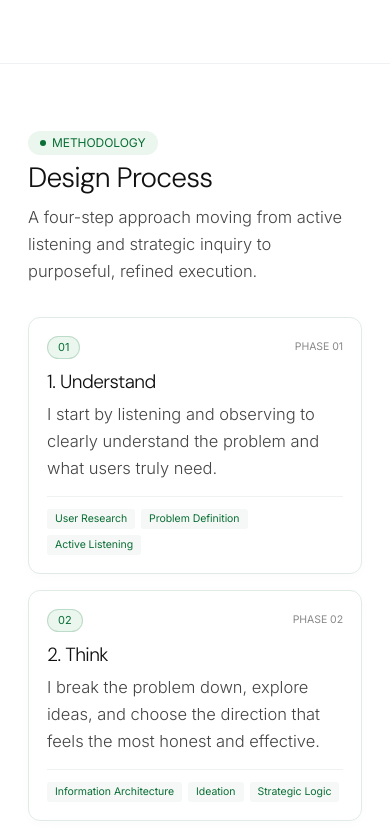
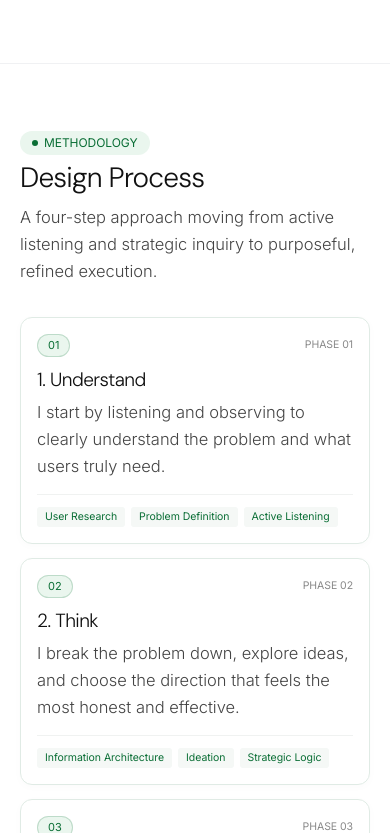
Before and after one commit to suryadzns-droid/suryadzns, a React (Vite) app: page / in a window 390 px wide. Shown: the part 2411-3244 px from the top of the page. Built offline with nearby package versions, Linux system fonts and the light colour scheme.

Commit message:
Restore design process padding with rounded corners and keep responsive milestone snapping

```diff
--- a/src/components/process/DesignProcessSection.tsx
+++ b/src/components/process/DesignProcessSection.tsx
@@ -135,7 +135,7 @@ export const DesignProcessSection: React.FC = () => {
       {/* ========================================== */}
       {/* SECTION HEADING */}
       {/* ========================================== */}
-      <div className="w-full max-w-[1180px] mx-auto px-7 sm:px-10 md:px-12 lg:px-16 xl:px-20 pb-8 sm:pb-10 lg:pb-10 text-left">
+      <div className="w-full max-w-[1400px] mx-auto px-5 sm:px-8 lg:px-12 xl:px-14 pb-8 sm:pb-10 lg:pb-10 text-left">
         <div className="mb-2 sm:mb-3">
           <span className="inline-flex items-center gap-1.5 px-3 py-1 rounded-full bg-[#EAF6EE] text-[#0A6E35] text-xs font-ui font-medium tracking-wide uppercase select-none">
             <span className="w-1.5 h-1.5 rounded-full bg-[#0A6E35]" />
@@ -155,15 +155,15 @@ export const DesignProcessSection: React.FC = () => {
       {/* ========================================== */}
       <div
         ref={cardsGridRef}
-        className="w-full max-w-[1180px] mx-auto px-7 sm:px-10 md:px-12 lg:px-16 xl:px-20"
+        className="w-full max-w-[1400px] mx-auto px-5 sm:px-8 lg:px-12 xl:px-14"
       >
-        <div className="grid grid-cols-1 sm:grid-cols-2 lg:grid-cols-4 gap-4 sm:gap-4.5 lg:gap-5 xl:gap-5.5 items-stretch">
+        <div className="grid grid-cols-1 sm:grid-cols-2 lg:grid-cols-4 gap-3.5 sm:gap-4 lg:gap-5 xl:gap-6 items-stretch">
           {PROCESS_STEPS.map((step) => (
             <div
               key={step.step}
               className="process-card-item w-full will-change-transform"
             >
-              <article className="bg-[#FFFFFF] border border-[#E0EBE5] rounded-xl sm:rounded-2xl p-4.5 sm:p-5 lg:p-6 xl:p-6.5 flex flex-col justify-start lg:justify-between h-full min-h-0 lg:min-h-[350px] shadow-[0_2px_12px_rgba(0,0,0,0.02)] hover:border-[#0A6E35]/40 hover:shadow-[0_8px_24px_rgba(10,110,53,0.06)] transition-all duration-300">
+              <article className="bg-[#FFFFFF] border border-[#E0EBE5] rounded-xl sm:rounded-2xl p-4 sm:p-5 lg:p-6 xl:p-7 flex flex-col justify-start lg:justify-between h-full min-h-0 lg:min-h-[350px] shadow-[0_2px_10px_rgba(0,0,0,0.02)] hover:border-[#0A6E35]/40 hover:shadow-[0_8px_24px_rgba(10,110,53,0.06)] transition-all duration-300">
                 <div>
                   {/* Header: Number Pill & Phase Indicator */}
                   <div className="flex items-center justify-between mb-3 sm:mb-4 select-none">
--- a/src/pages/AboutPage.tsx
+++ b/src/pages/AboutPage.tsx
@@ -382,23 +382,24 @@ export const AboutPage: React.FC = () => {
               const fB = milestoneFractions[i + 1] || 1
 
               // Milestone snapping:
-              // When near milestone i (p <= 0.20): snap progress firmly to milestone i
-              // When near milestone i+1 (p >= 0.80): snap progress firmly to next milestone i+1
-              // In between: smooth travel along the curved SVG path
-              if (p <= 0.20) {
+              // Whenever the progress bar gets near a milestone, automatically snap into it!
+              // - Near milestone i (p <= 0.15): firmly snapped to milestone i
+              // - Near milestone i+1 (p >= 0.55): automatically snaps into next milestone i+1!
+              // - In between: smooth travel along the curved SVG path
+              if (p <= 0.15) {
                 effectiveProgress = fA
                 // Keep glowing emphasis on milestone i
                 activeMilestoneIndex = i
-              } else if (p >= 0.80) {
+              } else if (p >= 0.55) {
                 effectiveProgress = fB
-                // Reached next milestone! Turn off previous and turn on milestone i+1
+                // Snapped into milestone i+1! Previous card turns off, new milestone turns on!
                 activeMilestoneIndex = i + 1
               } else {
                 // Smooth transition between milestones
-                const t = (p - 0.20) / (0.80 - 0.20) // Normalized 0 to 1
+                const t = (p - 0.15) / (0.55 - 0.15) // Normalized 0 to 1
                 const easedT = t * t * (3 - 2 * t) // Smoothstep acceleration/deceleration
                 effectiveProgress = fA + easedT * (fB - fA)
-                // "until then the old one should have glowing card emphasis"
+                // Until next milestone is reached, old milestone holds glowing card emphasis
                 activeMilestoneIndex = i
               }
               break
```
